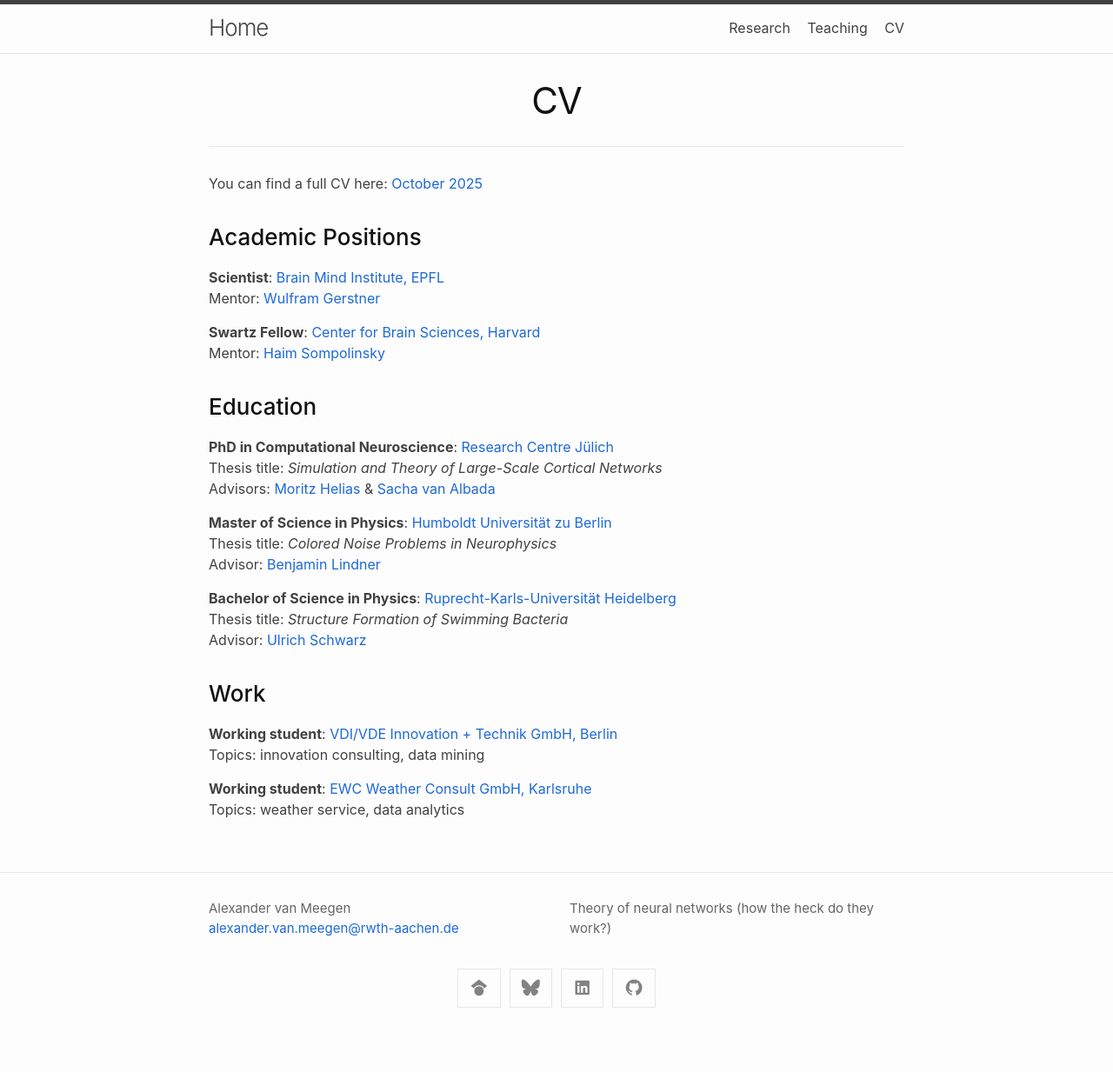
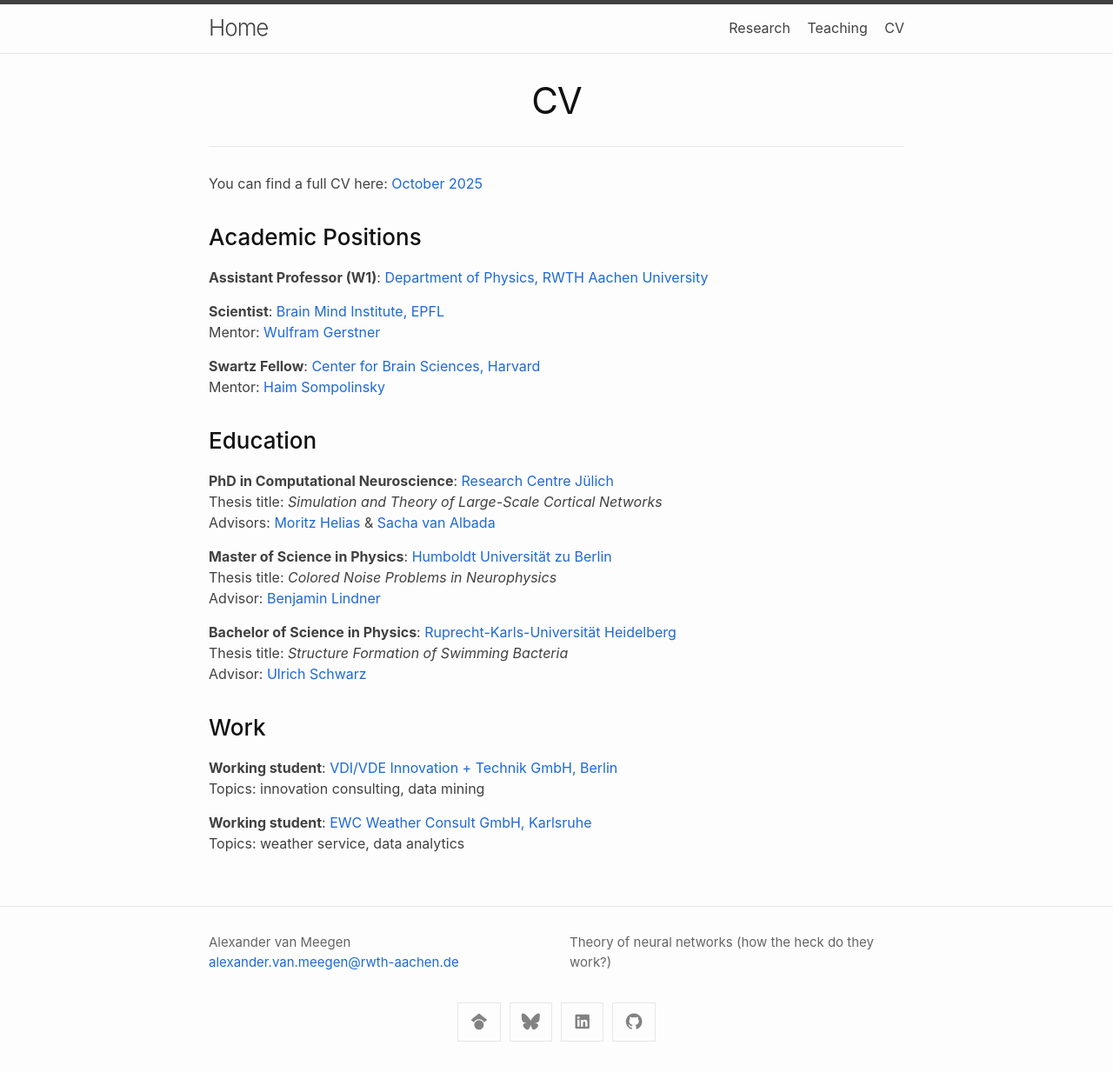
Before and after one commit to AlexVanMeegen/alexvanmeegen.github.io, a Jekyll site: the page built from cv.md, in a window 1280 px wide. Shown: the whole page at 87% size. Built offline with Jekyll 4.4.1, drawn with Linux system fonts in a browser that asks for light colours; nearby versions of some CDN libraries; before the commit the page ends 1194 px from its top, so only the background shows below that.

Commit message:
update cv page

```diff
--- a/cv.md
+++ b/cv.md
@@ -6,6 +6,8 @@ title: CV
 You can find a full CV here: [October 2025](assets/pdf/CV.pdf)
 
 ### Academic Positions
+
+**Assistant Professor (W1)**: [Department of Physics, RWTH Aachen University](https://www.physik.rwth-aachen.de/cms/~mya/physik/?lidx=1)
 
 **Scientist**: [Brain Mind Institute, EPFL](https://www.epfl.ch/schools/sv/bmi/)\
 Mentor: [Wulfram Gerstner](https://www.epfl.ch/labs/lcn/)
```
